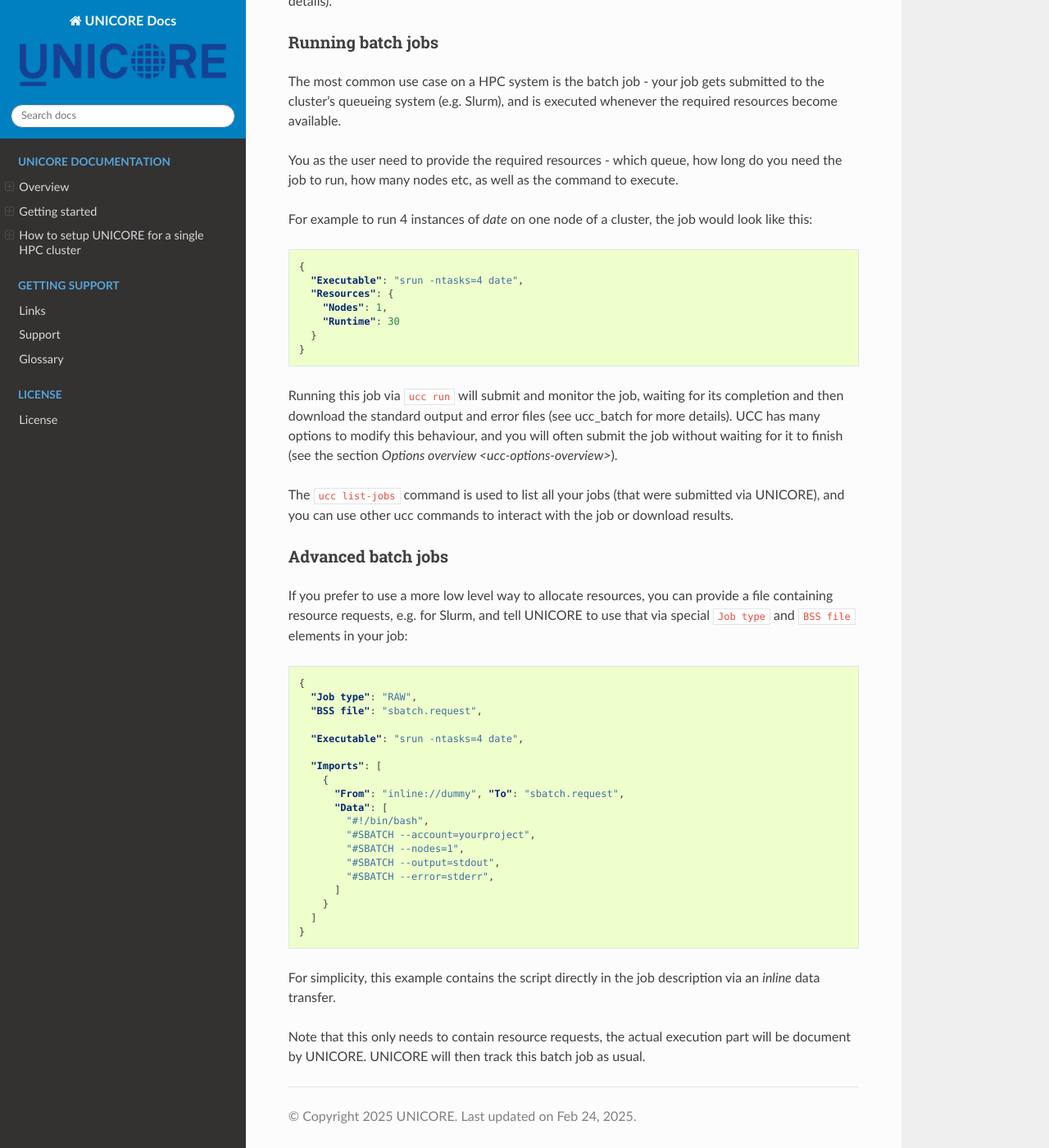
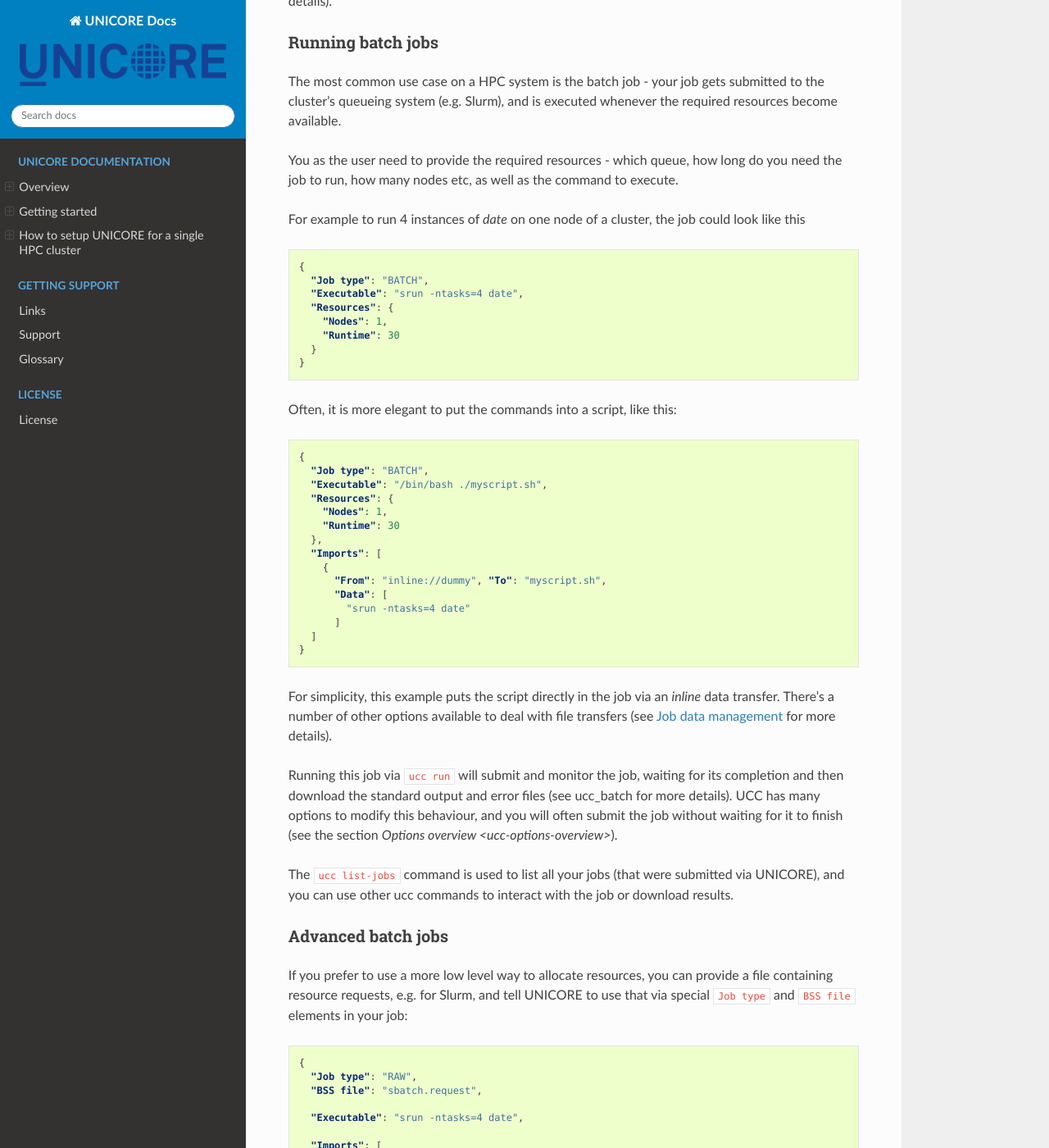
Before and after one commit to UNICORE-EU/unicore-docs, a Sphinx documentation site: the page built from source/user-docs/user-docs-introduction.rst, in a window 1280 px wide and 1400 px high, scrolled down 1563 px. Shown: the whole window at 82% size. Built offline with Sphinx 7.4.7 and the Read the Docs theme 3.1.0, drawn with Linux system fonts in a browser that asks for light colours; some of the changed text lies outside the part shown.

Commit message:
minor rework of the job examples

```diff
--- a/source/user-docs/user-docs-introduction.rst
+++ b/source/user-docs/user-docs-introduction.rst
@@ -92,12 +92,13 @@
 You as the user need to provide the required resources - which queue,
 how long do you need the job to run, how many nodes etc, as well as the command to execute.
 
-For example to run 4 instances of *date* on one node of a cluster, the job would look
-like this:
+For example to run 4 instances of *date* on one node of a cluster, the job could look
+like this
 
 .. code:: json
 
   {
+    "Job type": "BATCH",
     "Executable": "srun -ntasks=4 date",
     "Resources": {
       "Nodes": 1,
@@ -105,14 +106,39 @@
     }
   }
 
+
+Often, it is more elegant to put the commands into a script, like this:
+
+.. code:: json
+
+  {
+    "Job type": "BATCH",
+    "Executable": "/bin/bash ./myscript.sh",
+    "Resources": {
+      "Nodes": 1,
+      "Runtime": 30
+    },
+    "Imports": [
+      {
+        "From": "inline://dummy", "To": "myscript.sh",
+        "Data": [
+          "srun -ntasks=4 date"
+        ]
+    ]
+  }
+
+For simplicity, this example puts the script directly in the job via an *inline*
+data transfer. There's a number of other options available to deal with file transfers (see
+:ref:`job-data-management` for more details).
+
 Running this job via ``ucc run`` will submit and monitor the job, waiting for its completion and
 then download the standard output and error files (see :ref:`ucc_batch` for more details).
-UCC has many options to modify this behaviour,
-and you will often submit the job without waiting for it to finish (see the section
-`Options overview <ucc-options-overview>`).
+UCC has many options to modify this behaviour, and you will often submit the job without waiting
+for it to finish (see the section `Options overview <ucc-options-overview>`).
 
 The ``ucc list-jobs`` command is used to list all your jobs (that were submitted via UNICORE),
 and you can use other ucc commands to interact with the job or download results.
+
 
 Advanced batch jobs
 ~~~~~~~~~~~~~~~~~~~
```
Also changed, not shown: other parts of source/user-docs/user-docs-introduction.rst (+1 -1 lines).
